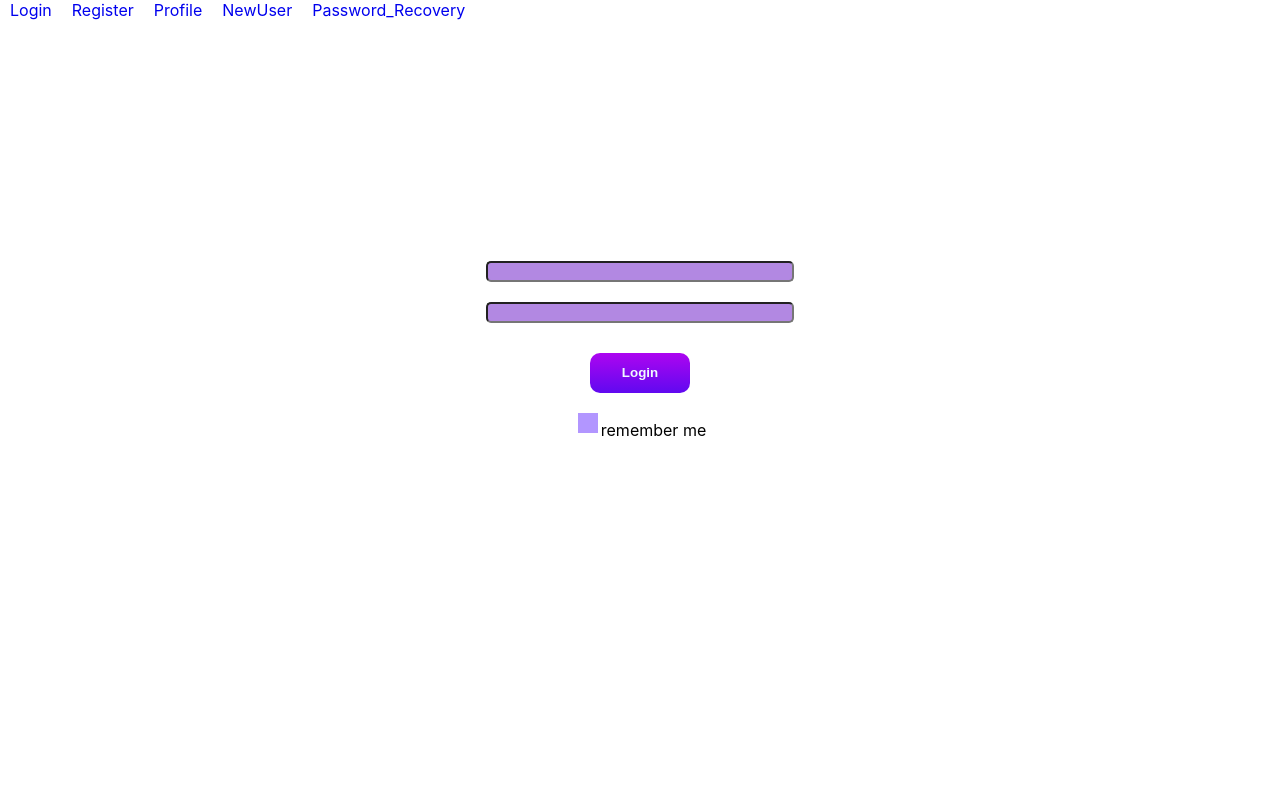
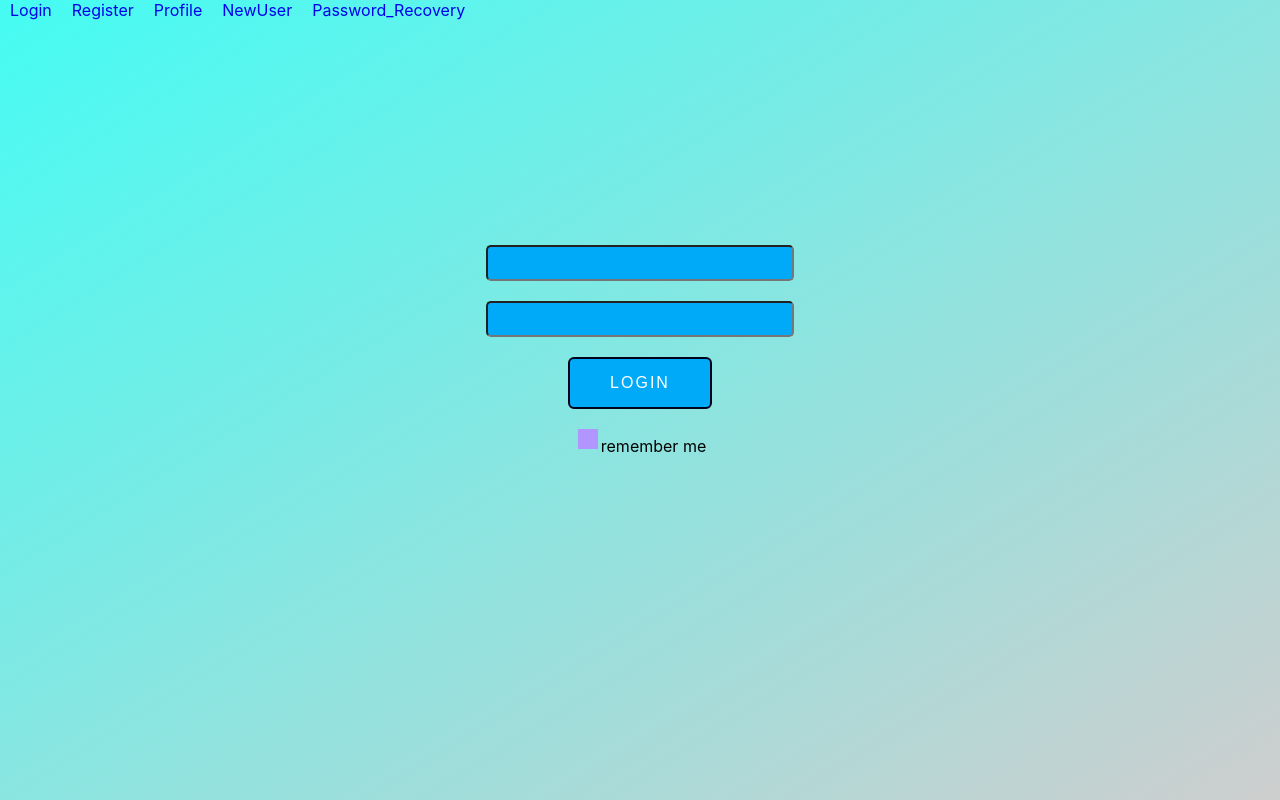
Before and after one commit to Trivium-bit/cards-triv, a React (Create React App) app: page / in a window 1280 px wide. Built offline with nearby package versions, Linux system fonts and the light colour scheme.

Commit message:
button blue

```diff
--- a/src/App.css
+++ b/src/App.css
@@ -1,3 +1,4 @@
 .App {
-
+    height: 100vh;
+    background: linear-gradient(to bottom right, rgb(69, 252, 243), rgb(206, 206, 206));
 }
--- a/src/n1-main/components/c1-Input/Input.module.css
+++ b/src/n1-main/components/c1-Input/Input.module.css
@@ -1,13 +1,14 @@
 .input:focus {
   outline: none;
-  border:rgb(213, 3, 255) solid 2px;
+  border:rgb(214, 214, 214) solid 2px;
 }
 
 .superInput {
+  height: 30px;
   margin-top: 20px;
-  font-size: 12px;
+  font-size: 16px;
   font-family: inherit;
-  background-color: rgb(178, 136, 226);
+  background: #00aaf9;
   border-radius: 5px;
   width: 300px;
   color:aliceblue;
--- a/src/n1-main/components/c2-Button/Button.module.css
+++ b/src/n1-main/components/c2-Button/Button.module.css
@@ -1,18 +1,28 @@
-.btn {
-    margin-top: 30px;
-    height: 40px;
-    width: 100px;
-    border-radius: 10px;
-    background: rgb(96, 9, 240);
-    background: linear-gradient(0deg, rgba(96, 9, 240, 1) 0%, rgb(173, 5, 240) 100%);
-    border: none;
-    color: aliceblue;
-    font-weight: 800;
+.button {
+    margin-top: 20px;
+    border: 2px solid #00021a;
+    background: #00aaf9;
+    color: #fff;
+    border-radius: 6px;
+    cursor: pointer;
+    font-size: 16px;
+    font-weight: 500;
+    text-transform: uppercase;
+    letter-spacing: 2px;
+    padding: 15px 40px;
+    transition: .2s;
 }
 
-.btn:hover {
-    box-shadow: 4px 4px 6px 0 rgba(255, 255, 255, .5),
-        -4px -4px 6px 0 rgba(116, 125, 136, .5),
-        inset -4px -4px 6px 0 rgba(255, 255, 255, .2),
-        inset 4px 4px 6px 0 rgba(0, 0, 0, .4);
+.button:hover {
+    border: 2px solid #ffffff;
+    background: #00aaf9;
+    color: #ffffff;
+    font-weight: 500;
 }
+
+.button:active {
+    border: 2px solid #000000;
+    background: #00aaf9;
+    color: #fff;
+    font-weight: 500;
+}
--- a/src/n1-main/components/c2-Button/Button.tsx
+++ b/src/n1-main/components/c2-Button/Button.tsx
@@ -14,7 +14,7 @@ const SuperButton: React.FC<SuperButtonPropsType> = (
     }
 ) => {
     return (
-        <button className={s.btn}{...restProps}> Login </button >
+        <button className={s.button}{...restProps}> Login </button >
     );
 }
 
```
